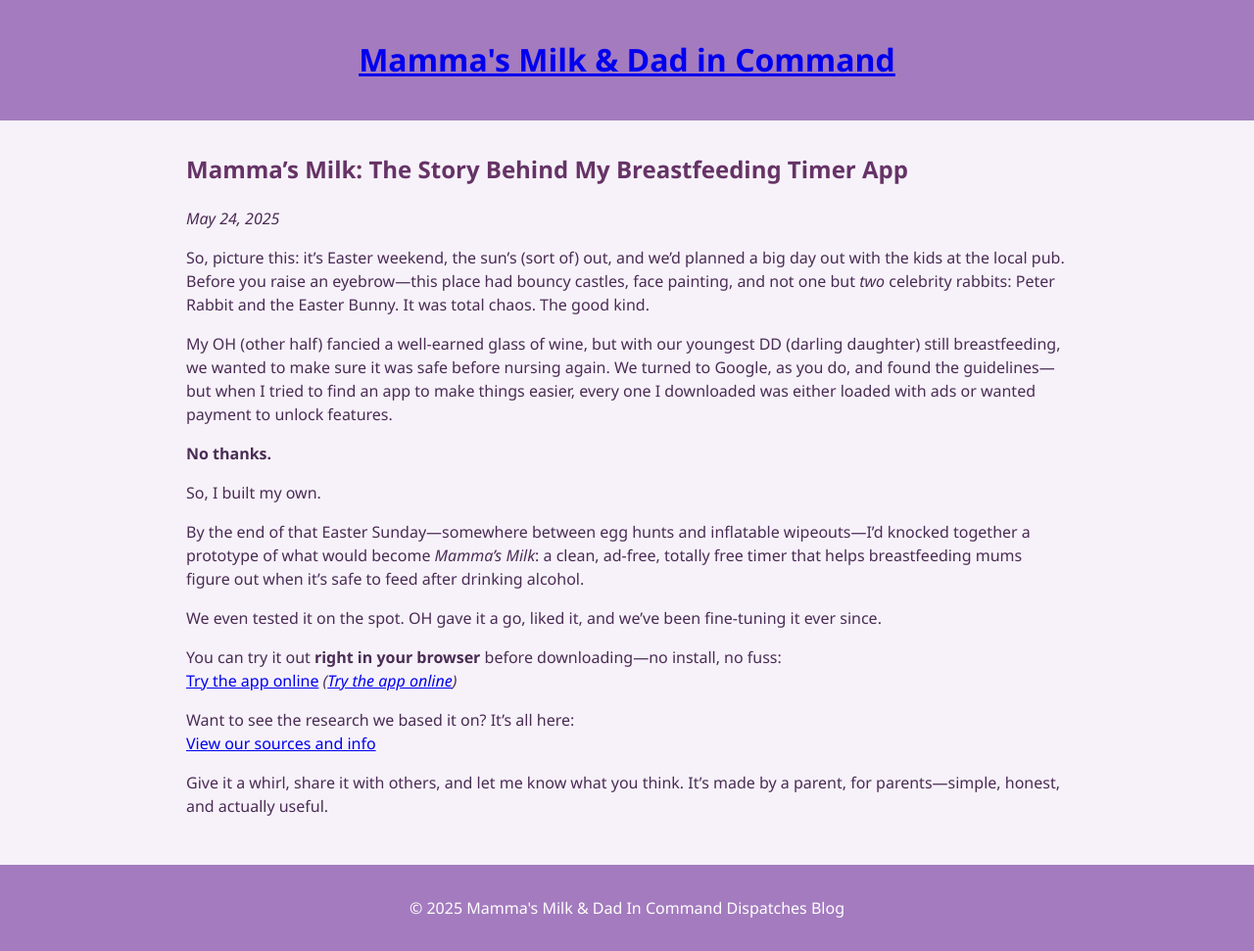
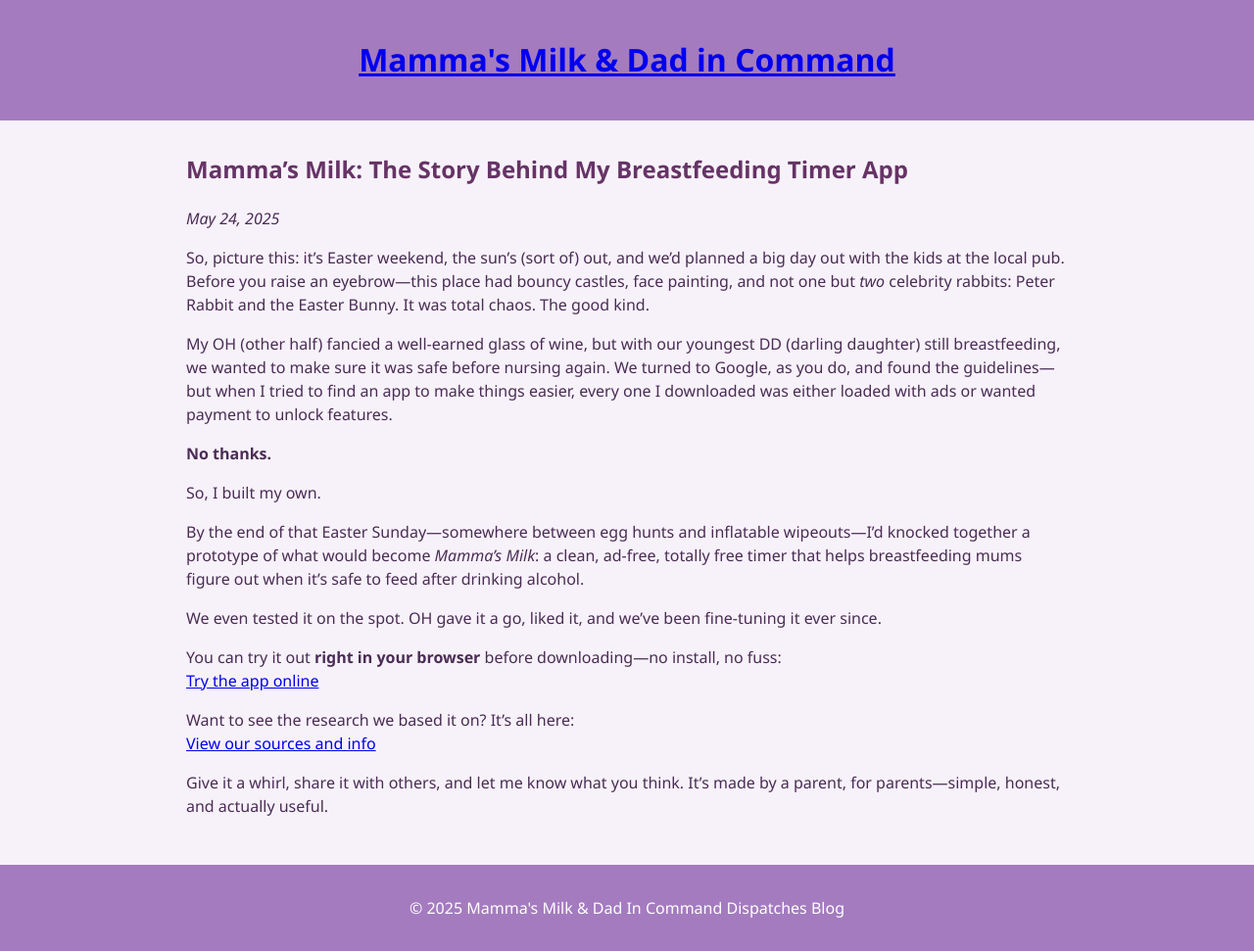
Before and after one commit to dadincommand/dadincommand.github.io, a Jekyll site: the page built from _posts/2025-05-24-Mammas-Milk-Alcohol-Timer.md, in a window 1280 px wide and 971 px high. Shown: the whole window at 98% size. Built offline with Jekyll 4.4.1, drawn with Linux system fonts in a browser that asks for light colours.

Commit message:
Update Mammas Milk Alcohol Timer blog post

```diff
--- a/_posts/2025-05-24-Mammas-Milk-Alcohol-Timer.md
+++ b/_posts/2025-05-24-Mammas-Milk-Alcohol-Timer.md
@@ -18,7 +18,7 @@
 We even tested it on the spot. OH gave it a go, liked it, and we've been fine-tuning it ever since.
 
 You can try it out **right in your browser** before downloading—no install, no fuss:
-[Try the app online](#) *([Try the app online](https://dadincommand.github.io/assets/safesip.html))*
+[Try the app online](https://dadincommand.github.io/assets/safesip.html)
 
 Want to see the research we based it on? It’s all here:
 [View our sources and info](#)
```
